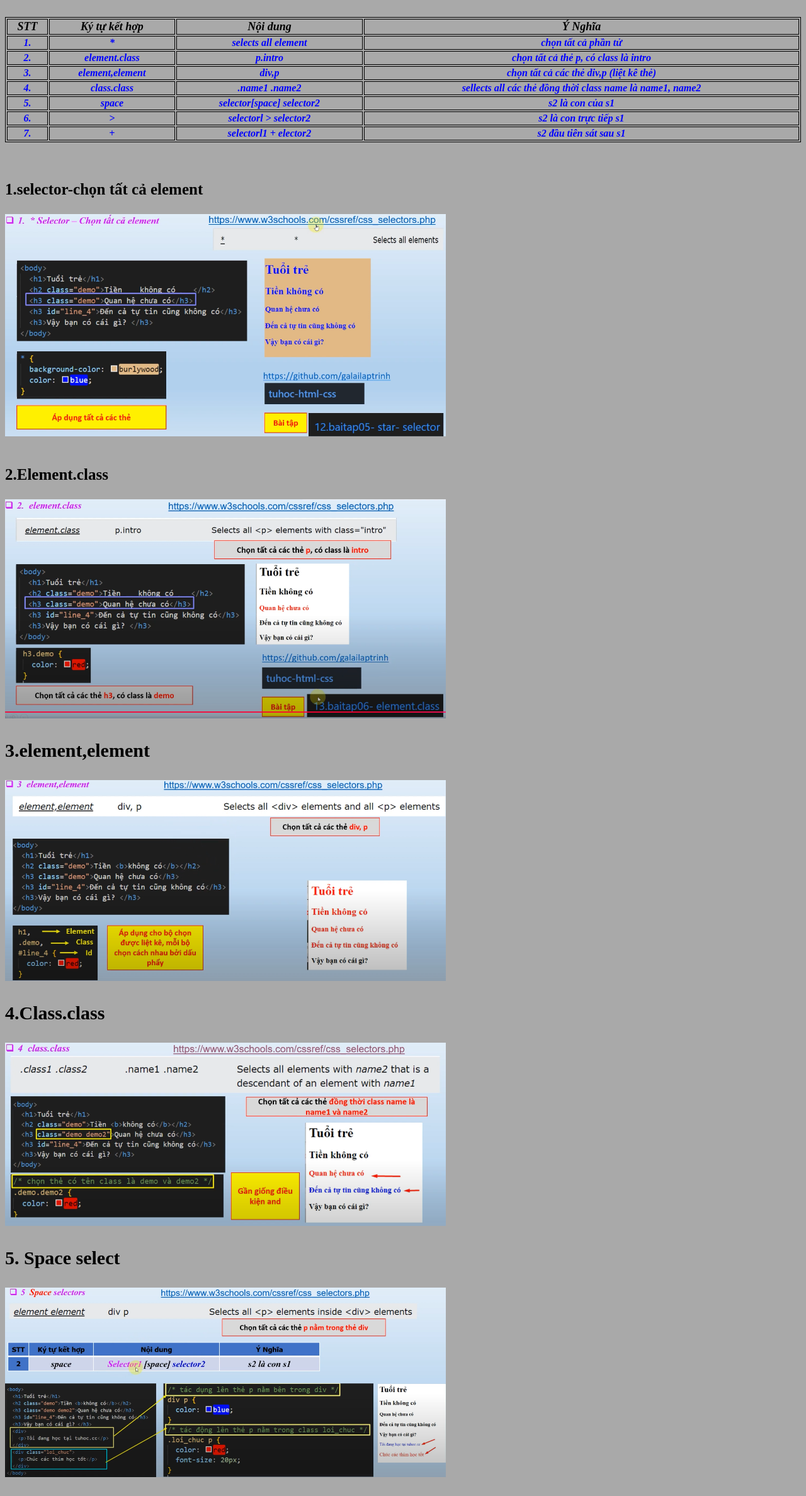
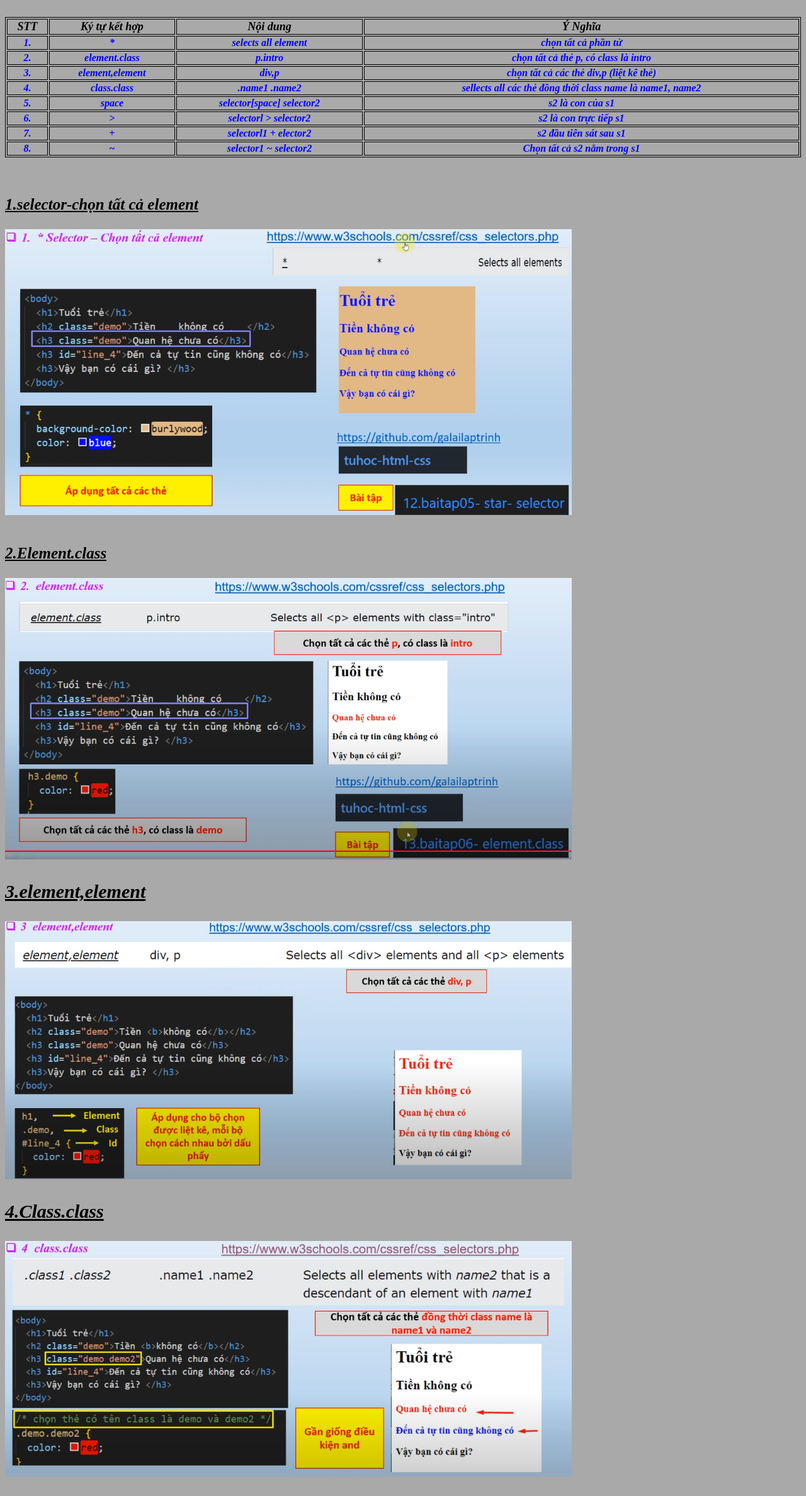
Before and after one commit to cankephat-12/bai-28, a plain HTML site: page index.html in a window 1280 px wide. Shown: the part 149-2525 px from the top of the page at 63% size. Drawn offline with Linux system fonts and the light colour scheme.

Commit message:
hoàn thành

```diff
--- a/index.html
+++ b/index.html
@@ -58,22 +58,34 @@
         <td>selectorl1 + elector2</td>
         <td>s2 đầu tiên sát sau s1</td>
     </tr>
+    <tr>
+        <td>8.</td>
+        <td>~</td>
+        <td>selector1 ~ selector2</td>
+        <td>Chọn tất cả s2 nằm trong s1</td>
+    </tr>
 </table> <br> <br>
+<div>
     <p style="font-size: 25px;">1.selector-chọn tất cả element</p>
-<img src="img/Screenshot 2025-01-28 110408.png" alt="ảnh 1" width="700"> <br> <br>
+    <img src="img/Screenshot 2025-01-28 110408.png" alt="ảnh 1" width="900"> <br> <br>
     <p style="color: black; font-size: 25px; font-weight: bolder; ">2.Element.class</p>
-<img src="img/anh6.png" alt="anh6" width="700">
+    <img src="img/anh6.png" alt="anh6" width="900">
     <p>3.element,element</p>
-<img src="img/anh2.png" alt="anh2" width="700">
+    <img src="img/anh2.png" alt="anh2" width="900">
     <p>4.Class.class</p>
-<img src="img/anh3.png" alt="anh3" width="700"> <br>
+    <img src="img/anh3.png" alt="anh3" width="900"> <br>
     <p>5. Space select</p>
-<img src="img/anh4.png" alt="anh4" width="700"> <br>
+    <img src="img/anh4.png" alt="anh4" width="900"> <br>
     <p>6. > selectors</p>
-<img src="img/anh5.png" alt="anh5" width="700">
+    <img src="img/anh5.png" alt="anh5" width="900">
+    <p>7. + selectors</p>
+    <img src="img/anh7.png" alt="anh7" width="900">
+    <p>8. ~ selectors</p>
+    <img src="img/anh8.png" alt="anh8" width="900">
+</div>
 <hr>
 <br>
-<a href="https://cankephat-12.github.io/b-i-t-p-28/"><button>Bài Tập 1</button></a>
-<a href="https://cankephat-12.github.io/bai-tap-29/"><button>Bài Tập 2</button></a> <br>
+<a href="https://cankephat-12.github.io/b-i-t-p-28/" target="_blank"><button>Bài Tập 1</button></a>
+<a href="https://cankephat-12.github.io/bai-tap-29/" target="_blank"><button>Bài Tập 2</button></a> <br>
 </body>
 </html>
--- a/style.css
+++ b/style.css
@@ -62,9 +62,6 @@ table, th, td {
     border: 1px solid black;
     font-weight: bolder;
 }
-div p {
-    color: blue;
-}
 .loichuc p {
     font-size: 45px;
     color: black;
@@ -79,3 +76,7 @@ div p {
     font-style: italic;
     text-align: center;
  }
+ div{
+text-decoration-line: underline;
+font-style: italic;
+ }
```
Also changed, not shown: img/anh7.png (added), img/anh8.png (added). Lines whose indentation alone changed are shown as unchanged.
